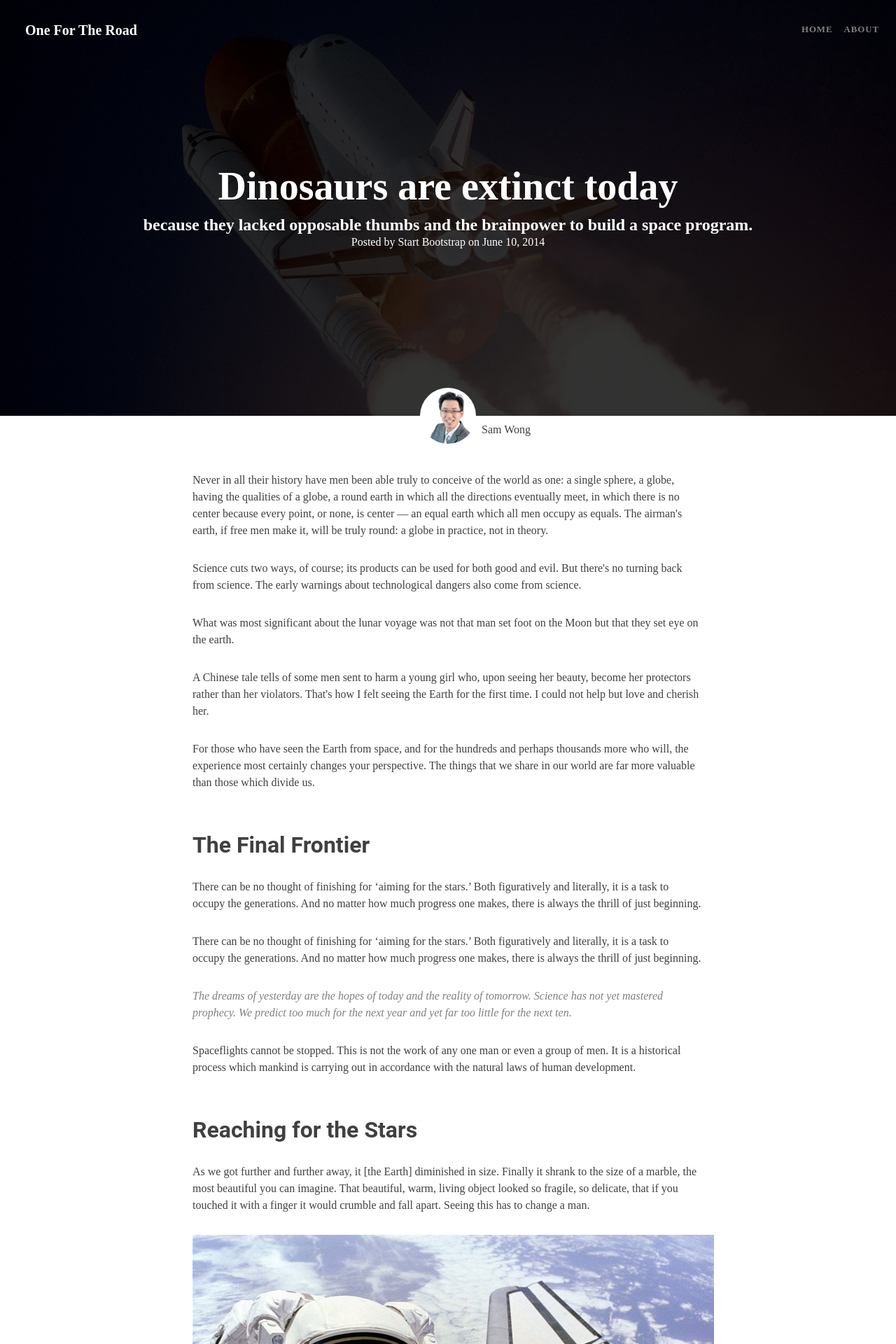
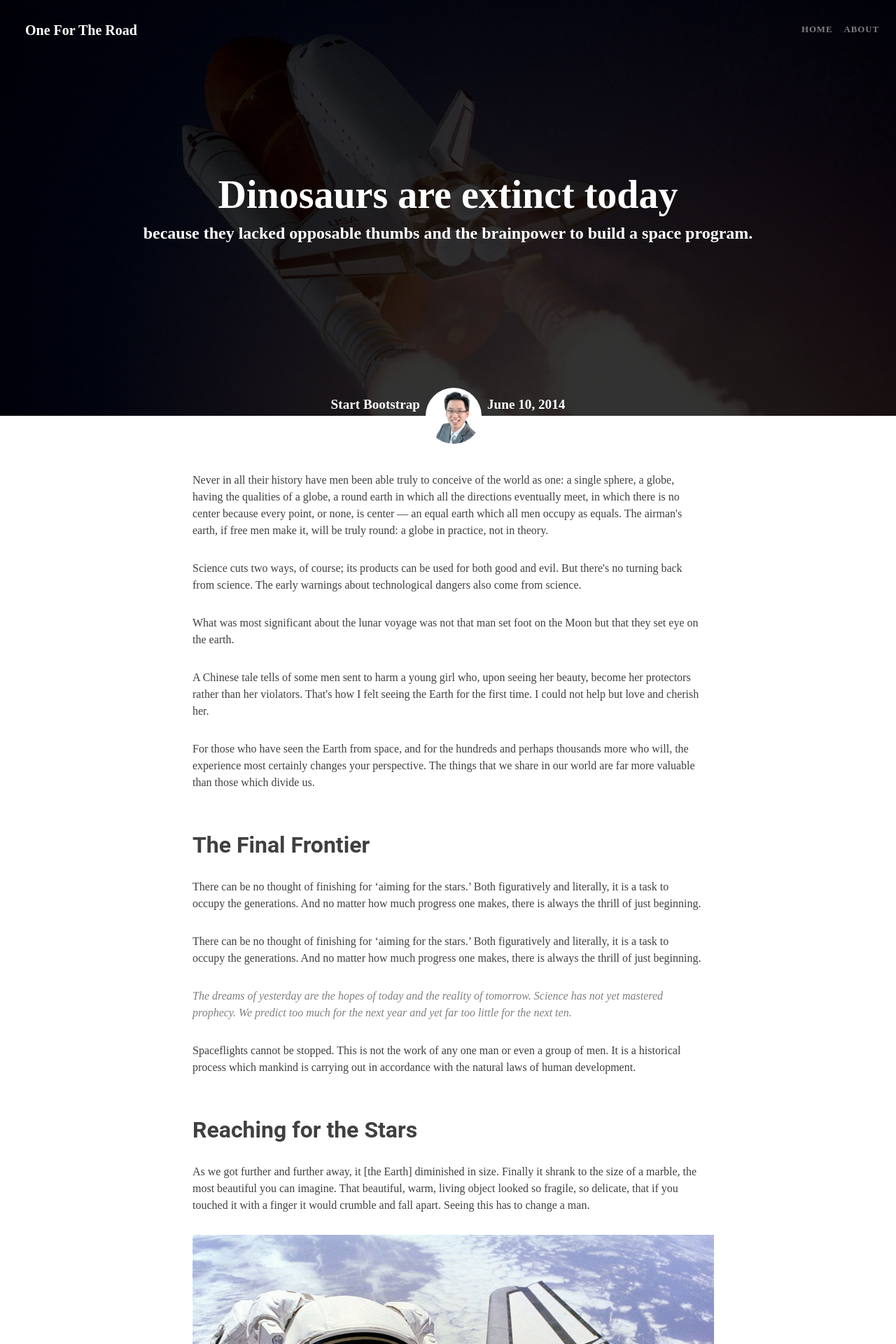
Before and after one commit to SirSamelot/onefortheroad.github.io, a Jekyll site: the page built from _posts/2014-06-10-dinosaurs.markdown, in a window 1280 px wide. Shown: the top 1920 px of the page at 70% size. Built offline with Jekyll 4.4.1, drawn with Linux system fonts in a browser that asks for light colours; some web fonts are replaced.

Commit message:
Finish author block in post page

```diff
--- a/_layouts/post.html
+++ b/_layouts/post.html
@@ -12,32 +12,23 @@ layout: default
                     {% if page.subtitle %}
                     <h2 class="subheading">{{ page.subtitle }}</h2>
                     {% endif %}
-                    <span class="meta">Posted by {% if page.author %}{{ page.author }}{% else %}{{ site.title }}{% endif %} on {{ page.date | date: "%B %-d, %Y" }}</span>
                 </div>
             </div>
         </div>
     </div>
 </header>
 
-<!-- Author Block -->
-<!-- <div class="container">
-    <div class="row justify-content-end author-block-wrapper">
-        <div class="author-block">
-            <span class="meta align-bottom">Posted by {% if page.author %}{{ page.author }}{% else %}{{ site.title }}{% endif %} on {{ page.date | date: "%B %-d, %Y" }}</span>
-            <img src="{{ site.baseurl }}/img/Sam-headshot.jpg" alt="Sam Headshot" class="portrait">
-        </div>
-    </div>
-</div> -->
-
 <!-- Post Content -->
 <article>
     <div class="container">
-        <div class="row author-block-wrapper">
+        <div class="row">
             <div class="col-md-8 offset-md-2 author-block">
-                <img src="{{ site.baseurl }}/img/Sam-headshot.jpg" alt="Sam Headshot" class="portrait">
-                <span class="author-name">Sam Wong</span>
+                <div class="d-flex justify-content-center">
+                    <span>{% if page.author %}{{ page.author }}{% else %}{{ site.title }}{% endif %}</span>
+                    <img class="portrait" src="{{ site.baseurl }}/img/Sam-headshot.jpg" alt="Sam Headshot">
+                    <span>{{ page.date | date: "%B %-d, %Y" }}</span>
+                </div>
             </div>
-
         </div>
         <div class="row">
             <div class="col-md-8 offset-md-2" style="overflow:auto">
--- a/css/clean-blog.css
+++ b/css/clean-blog.css
@@ -20,6 +20,15 @@
     font-family: Raleway;
     font-weight: 400;
     src: url('../fonts/Raleway-Regular.ttf');
+}@font-face {
+    font-family: Raleway;
+    font-weight: 500;
+    src: url('../fonts/Raleway-Medium.ttf');
+}
+@font-face {
+    font-family: Raleway;
+    font-weight: 600;
+    src: url('../fonts/Raleway-SemiBold.ttf');
 }
 @font-face {
     font-family: Raleway;
@@ -28,8 +37,13 @@
 }
 @font-face {
     font-family: Raleway;
+    font-weight: 800;
+    src: url('../fonts/Raleway-ExtraBold.ttf');
+}
+@font-face {
+    font-family: Raleway;
     font-weight: 900;
-    src: url('../fonts/Raleway-ExtraBold.ttf');
+    src: url('../fonts/Raleway-Black.ttf');
 }
 @font-face {
     font-family: Roboto;
@@ -49,7 +63,6 @@
 body {
   font-family: Raleway;
   color: #404040;
-  webkit-tap-highlight-color: #0085a1;
 }
 p {
   line-height: 1.5;
@@ -105,6 +118,24 @@ blockquote {
   color: white;
   text-shadow: none;
   background: #0085a1;
+}
+
+.author-block {
+  position: absolute;
+  top: -90px;
+  text-align: center;
+}
+.author-block .portrait {
+  height: 80px;
+  border-radius: 50%;
+  margin: 0 0.5em;
+}
+.author-block span {
+  font-size: 1.2em;
+  font-weight: 600;
+  color: white;
+  white-space: nowrap;
+  padding-top: 0.5em;
 }
 
 .jumbotron {
@@ -253,26 +284,6 @@ blockquote {
     -o-transform: translate3d(0, 100%, 0);
     transform: translate3d(0, 100%, 0);
   }
-}
-
-.portrait {
-  height: 80px;
-  border-radius: 50%;
-}
-.author-block-wrapper {
-  position: relative;
-}
-.author-block {
-  position: absolute;
-  top: -90px;
-  text-align: center;
-}
-.author-block > .author-name {
-  position: absolute;
-  width: 0;
-  white-space: nowrap;
-  bottom: 0.5em;
-  margin-left: 0.5em;
 }
 
 .post-preview {
```
